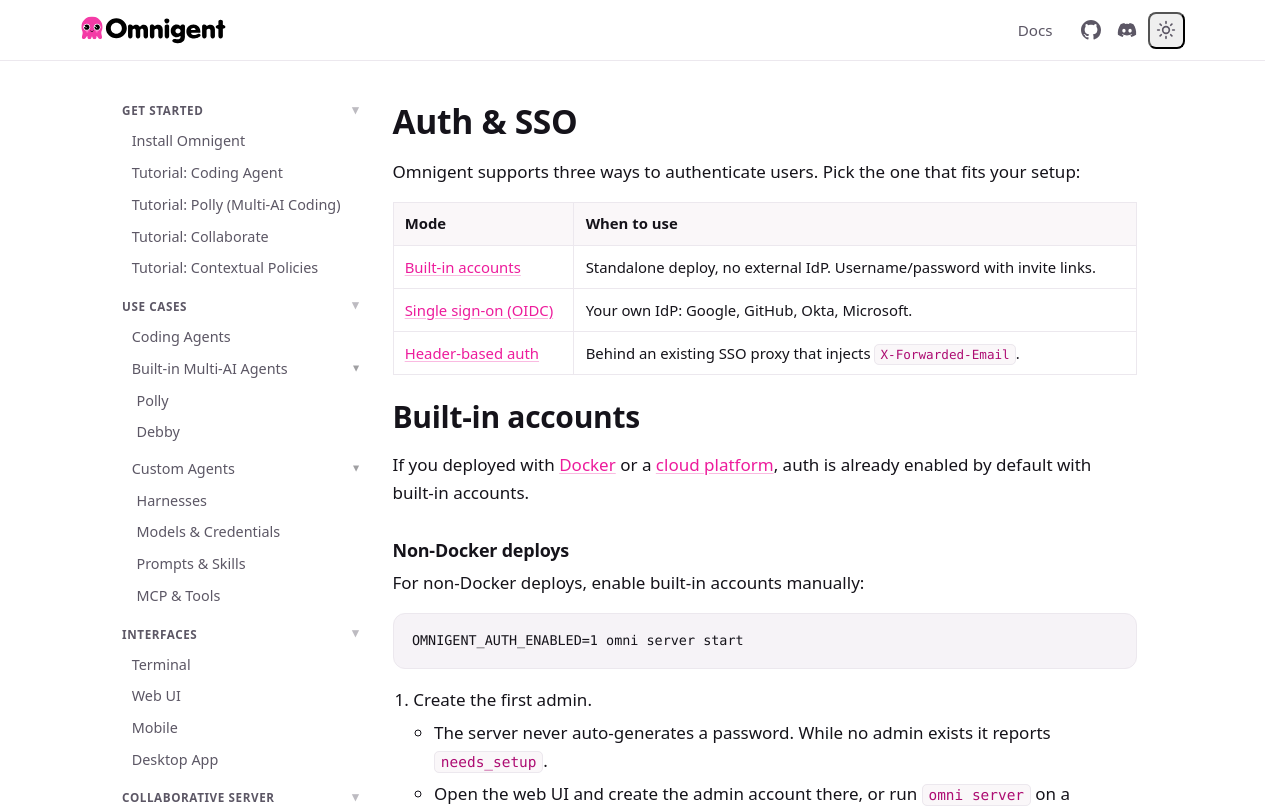
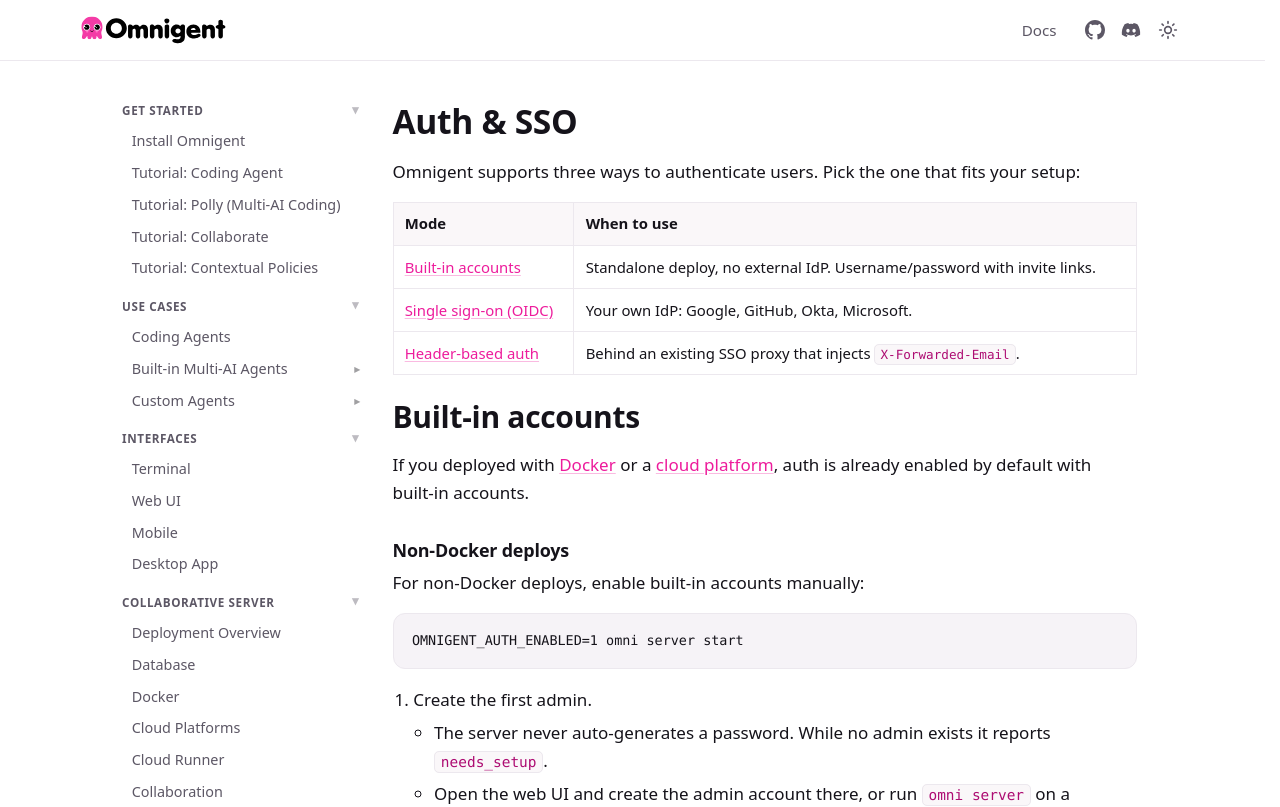
Before and after one commit to omnigent-ai/omnigent-site, a Next.js app: page /docs/collaborate/auth in a window 1280 px wide. Shown: the top 807 px of the page. Built offline with nearby package versions, Linux system fonts and the light colour scheme.

Commit message:
fix: collapse builtin/custom agent subsections by default, fix theme toggle colors
Co-authored-by: Isaac

```diff
--- a/app/globals.css
+++ b/app/globals.css
@@ -201,6 +201,16 @@ hr {
   color: var(--fg);
   background: var(--bg-soft);
   text-decoration: none;
+}
+.theme-toggle {
+  background: none;
+  border: none;
+  cursor: pointer;
+  color: var(--fg-soft);
+}
+.theme-toggle:hover {
+  color: var(--fg);
+  background: var(--bg-soft);
 }
 
 /* ---- buttons ---- */
--- a/components/DocsSidebarFull.js
+++ b/components/DocsSidebarFull.js
@@ -27,7 +27,7 @@ const SECTIONS = [
       },
       {
         title: "Built-in Multi-AI Agents",
-        collapsed: false,
+        collapsed: true,
         href: "/docs/use/builtin-agents",
         pages: [
           { href: "/docs/use/builtin-agents/polly", label: "Polly" },
@@ -36,7 +36,7 @@ const SECTIONS = [
       },
       {
         title: "Custom Agents",
-        collapsed: false,
+        collapsed: true,
         href: "/docs/use/custom-agents",
         pages: [
           { href: "/docs/build/harnesses", label: "Harnesses" },
```
